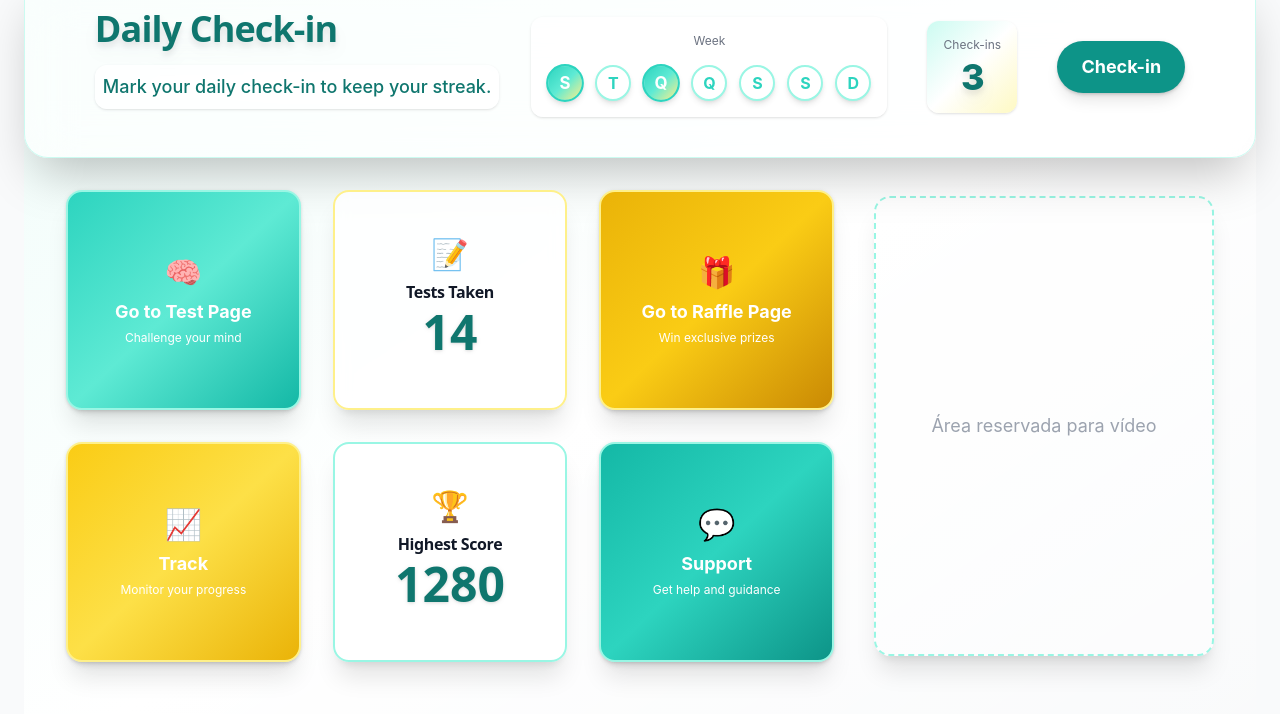
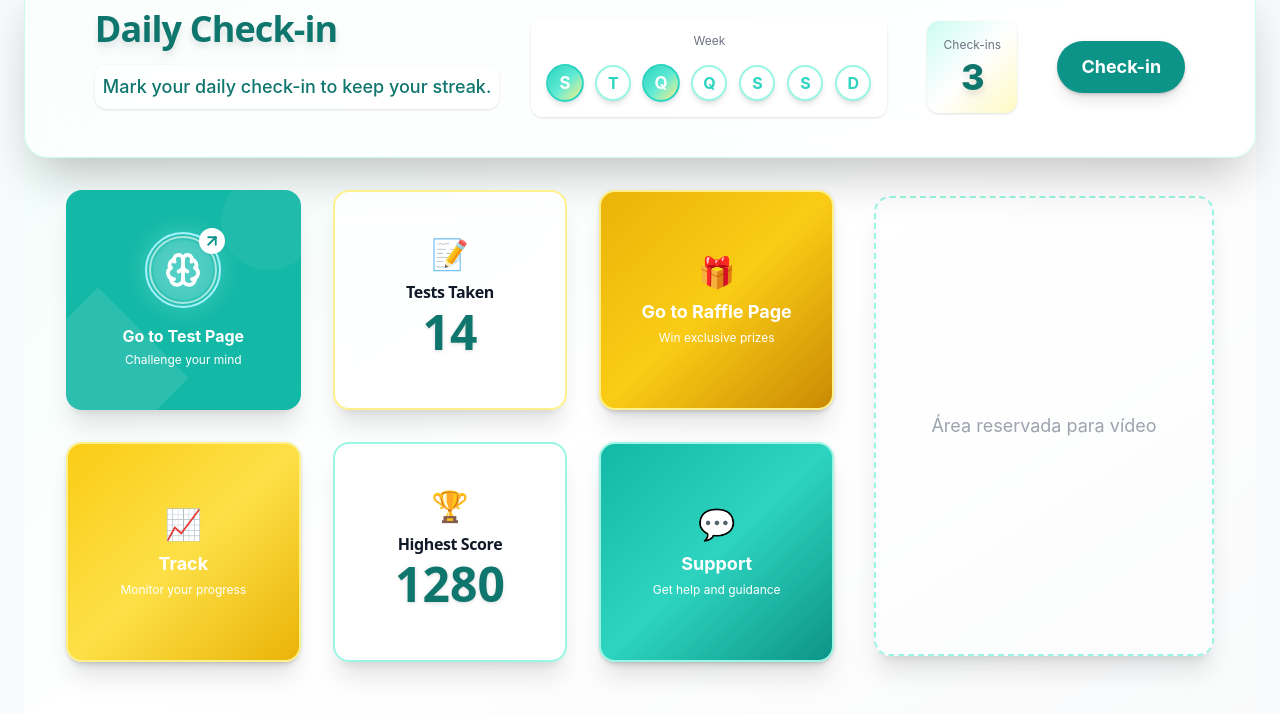
Before and after one commit to TheoOdawara/Memo-Clarity-Hub, a React (Vite) app: page / in a window 1280 px wide. Both pictures are taken after a click on the button "Demo Mode". Shown: the part 128-842 px from the top of the page. Built offline with nearby package versions, Linux system fonts and the light colour scheme.

Commit message:
Padrão de card definido

```diff
--- a/package.json
+++ b/package.json
@@ -12,6 +12,7 @@
   "dependencies": {
     "@supabase/supabase-js": "^2.57.0",
     "clsx": "^2.1.1",
+    "lucide-react": "^0.542.0",
     "react": "^18.3.1",
     "react-dom": "^18.3.1",
     "react-router-dom": "^6.30.1",
--- a/src/pages/ProfessionalDashboard.tsx
+++ b/src/pages/ProfessionalDashboard.tsx
@@ -1,4 +1,5 @@
-import React, { useState } from 'react';
+import { useState } from 'react';
+import { Brain, ArrowUpRight } from 'lucide-react';
 
 export default function ProfessionalDashboard() {
   const [checkedIn, setCheckedIn] = useState(false);
@@ -68,13 +69,32 @@ export default function ProfessionalDashboard() {
             {/* Grid dos cards com ordem lógica no desktop */}
             <div className="grid grid-cols-1 sm:grid-cols-2 lg:grid-cols-3 grid-rows-6 sm:grid-rows-3 lg:grid-rows-2 gap-8 w-full max-w-3xl">
               {/* Coluna 1 */}
-              <button
-                className="flex flex-col items-center justify-center w-full h-[220px] rounded-2xl bg-gradient-to-br from-teal-400 via-teal-300 to-teal-500 text-white font-bold shadow-xl hover:scale-105 hover:shadow-2xl transition-all text-lg drop-shadow focus:outline-none focus:ring-2 focus:ring-teal-400 border-2 border-teal-200"
-                onClick={() => window.location.href = '/games'}
-              >
-                <span className="mb-2 text-3xl">🧠</span>
-                Go to Test Page
-                <span className="text-xs font-normal mt-1">Challenge your mind</span>
+              {/* Go to Test Page - Estilo Criativo */}
+              <button className="relative flex flex-col items-center justify-center w-full h-[220px] rounded-2xl bg-teal-500 text-white font-bold shadow-xl overflow-hidden transition-all duration-300 ease-in-out hover:shadow-2xl hover:scale-105 focus:outline-none focus:ring-2 focus:ring-teal-300" onClick={() => window.location.href = '/games'}>
+                <div className="absolute -top-4 -right-4 w-24 h-24 bg-white/10 rounded-full animate-pulse"></div>
+                <div className="absolute -bottom-8 -left-8 w-32 h-32 bg-white/10 rounded-lg rotate-45"></div>
+                <span className="mb-4 z-10">
+                  <div className="relative w-[76px] h-[76px]">
+                    {/* Glow tint */}
+                    <div className="absolute inset-0 rounded-full bg-cyan-200/30 blur-md"></div>
+                    {/* Outer frame (colored) */}
+                    <div className="absolute inset-0 rounded-full border-[2.5px] border-cyan-200" />
+                    {/* Inner frame (neutral) */}
+                    <div className="absolute inset-1 rounded-full border-2 border-white/60" />
+                    {/* Soft inner fill */}
+                    <div className="absolute inset-2 rounded-full bg-white/10 backdrop-blur-[1px]" />
+                    {/* Brain icon */}
+                    <div className="absolute inset-0 flex items-center justify-center">
+                      <Brain size={36} strokeWidth={2.5} className="text-white" />
+                    </div>
+                    {/* Corner badge arrow (clean) */}
+                    <div className="absolute -right-1 -top-1 bg-white rounded-full p-1 shadow-sm">
+                      <ArrowUpRight size={18} strokeWidth={2.5} className="text-teal-600" />
+                    </div>
+                  </div>
+                </span>
+                <span className="z-10">Go to Test Page</span>
+                <span className="text-xs font-normal mt-1 z-10">Challenge your mind</span>
               </button>
               <div className="flex flex-col items-center justify-center w-full h-[220px] rounded-2xl bg-white/80 backdrop-blur shadow-xl border-2 border-yellow-200">
                 <span className="mb-2 text-3xl text-yellow-500">📝</span>
```
Also changed, not shown: 1 other file (tests, documents, lock files or other folders).
